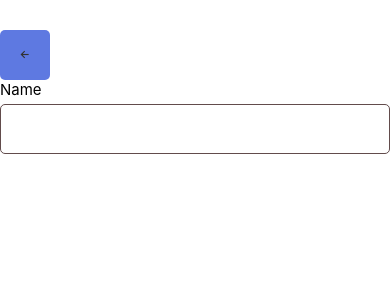
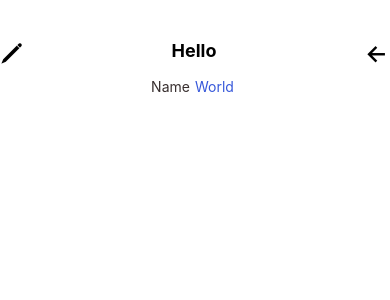
Before and after one commit to WhereTechnicalTeam/FeltpMobile, a React Native app: screen / in a window 390 px wide. Shown: the top 300 px of the page. Built offline with nearby package versions, Linux system fonts and the light colour scheme.

Commit message:
added list item and link text components

```diff
--- a/App.js
+++ b/App.js
@@ -6,8 +6,8 @@
  * @flow strict-local
  */
 
-import IconButtonComponent from '@components/icon-button/IconButtonComponent';
-import FormInputComponent from '@components/input/FormInputComponent';
+import LinkTextComponent from '@components/link-text/LinkTextComponent';
+import ListItemComponent from '@components/list-item/ListItemComponent';
 import React from 'react';
 import {
   SafeAreaView,
@@ -19,8 +19,8 @@ const App = () => {
 
   return (
     <SafeAreaView style={styles.container}>
-      <IconButtonComponent icon="arrow-back-sharp"/>
-      <FormInputComponent label="Name"/>
+      <ListItemComponent rightIcon="arrow-back-sharp" text="Hello" leftIcon="pencil"/>
+      <LinkTextComponent preText="Name" actionText="World"/>
     </SafeAreaView>
   );
 };
--- /dev/null
+++ b/src/components/link-text/LinkTextComponent.js
@@ -0,0 +1,37 @@
+import React from 'react';
+import { View, Text, StyleSheet, Pressable } from 'react-native';
+import { colors } from '@theme/colors';
+
+const LinkTextComponent = (props) => {
+    const {preText, actionText, onPress, actionTextStyle, disabled} = props;
+
+    return (
+        <View style={styles.linkTextView}>
+            <Text style={styles.preText}>{preText}</Text>
+            <View style={styles.actionTextView}>
+                <Pressable onPress={onPress} disabled={disabled}>
+                    <Text style={[styles.actionText, actionTextStyle]}>{actionText}</Text>
+                </Pressable>
+            </View>
+        </View>
+    );
+}
+
+export default LinkTextComponent;
+
+const styles = StyleSheet.create({
+    linkTextView: {
+        textAlign: 'center',
+        justifyContent: 'center',
+        flexDirection: 'row'
+    },
+    actionTextView: {
+        paddingHorizontal: 5
+    },
+    preText: {
+        color: colors.primaryBlack
+    },
+    actionText: {
+        color: colors.primary
+    }
+});
--- /dev/null
+++ b/src/components/list-item/ListItemComponent.js
@@ -0,0 +1,38 @@
+import React from 'react';
+import { View, Text, StyleSheet, Pressable } from 'react-native';
+import Icon from 'react-native-vector-icons/Ionicons';
+
+const ListItemComponent = (props) => {
+
+    const {leftIcon, rightIcon, text, onPress, iconColor} = props;
+
+    return (
+        <View>
+            <Pressable style={styles.listItemView} onPress={onPress}>
+            <View>
+                <Icon name={leftIcon} size={24} color={iconColor}/>
+            </View>
+            <View>
+                <Text style={styles.listText}>{text}</Text>
+            </View>
+            <View>
+                <Icon name={rightIcon} size={26} color={iconColor}/>
+            </View>
+            </Pressable>
+        </View>
+    );
+}
+
+export default ListItemComponent;
+
+const styles = StyleSheet.create({
+    listItemView: {
+        flexDirection: 'row',
+        justifyContent: 'space-between',
+        paddingVertical: 10
+    },
+    listText: {
+        fontSize: 18,
+        fontWeight: 'bold'
+    }
+});
```
